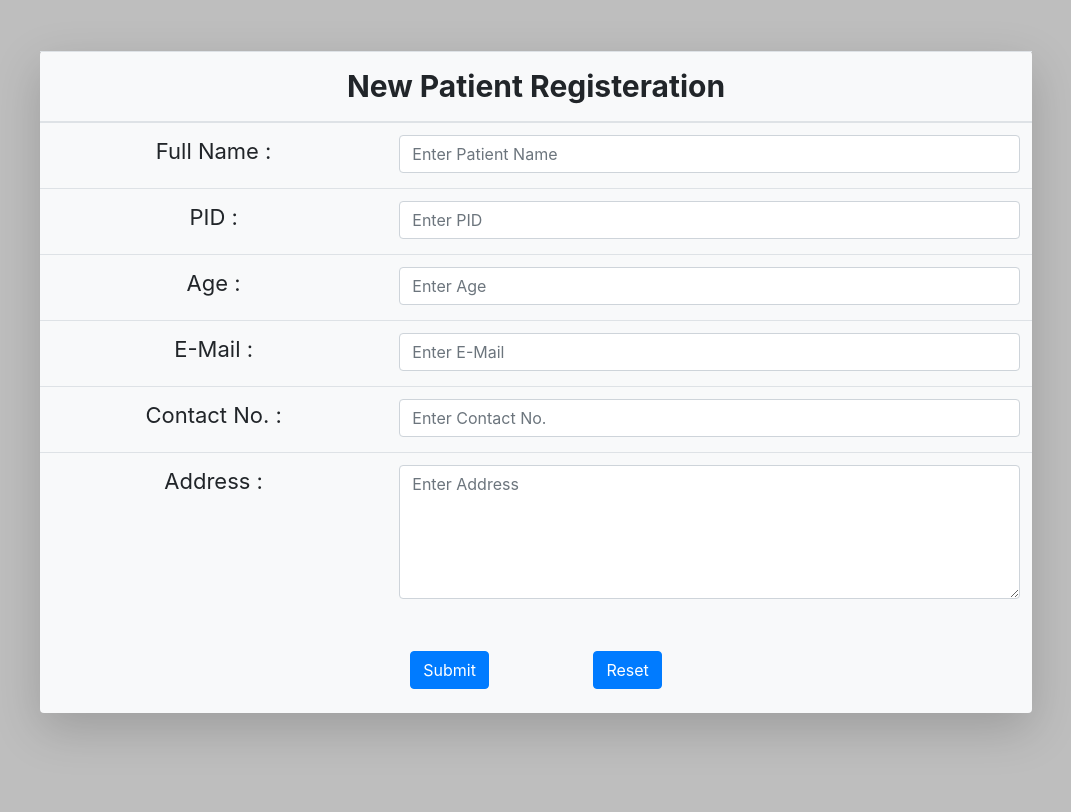
After one commit to hanspres1999/WebDevProject, a PHP site: page /html/med_asst.html in a window 1280 px wide. The commit adds this page. Shown: the whole page, without its empty margins (104-1175 px from the left). Run offline with PHP 8.4, Linux system fonts and the light colour scheme.

Commit message:
Medical Asst. View Added

```diff
--- a/Website/css/doc_main.css
+++ b/Website/css/doc_main.css
@@ -102,7 +102,7 @@ body {
     pointer-events: none;
     width: 24px;
     height: 24px;
-    color: #fff;
+    color: rgb(255, 255, 255);
 }
 
 .menu,
@@ -121,7 +121,7 @@ body {
 }
 
 .menu a:hover {
-    color: #fff;
+    color: rgb(255, 255, 255);
 }
 
 .menu {
--- a/Website/html/doc_main.html
+++ b/Website/html/doc_main.html
@@ -8,6 +8,9 @@
   <link rel="stylesheet" href="../css/doc_main.css">
   <link rel="stylesheet" href="../css/reminder.css">
   <link rel="stylesheet" href="../css/bootstrap.min.css">
+
+  <style>
+  </style>
 
   <head>
 
--- a/Website/html/doc_main/patient_database.html
+++ b/Website/html/doc_main/patient_database.html
@@ -23,7 +23,6 @@
                 </tr>
             </tbody>
         </table>
-        <br>
         <center><button type="submit" class="btn btn-primary btn-md button-block" style="margin-right: 100px;">Submit</button>
             <button type="reset" class="btn btn-primary btn-md button-block">Reset</button></center>
     </form>
--- /dev/null
+++ b/Website/html/med_asst.html
@@ -0,0 +1,75 @@
+<!doctype html>
+<html>
+
+<head>
+    <title>Medical Asst. View</title>
+    <meta charset="utf-8">
+    <link rel="stylesheet" href="../css/bootstrap.min.css">
+
+    <style>
+        #main {
+            padding: 4% 1.5em;
+            max-width: 65em;
+            margin: 0 auto;
+        }
+    </style>
+
+    <head>
+
+    <body style="background-color:rgb(190, 190, 190)">
+
+        <div></div>
+
+        <div class="container" id="main">
+            <div class="shadow-lg p-0 mb-5 bg-light rounded">
+                <form action="">
+                    <table class="table table-hover">
+                        <thead>
+                            <tr>
+                                <th style="font-size:30px;" colspan="2">
+                                    <center>New Patient Registeration</center>
+                                </th>
+                            </tr>
+                        </thead>
+                        <tbody>
+                            <tr>
+                                <td align="center"><label for="name" style="font-size:22px;">Full Name :</label></td>
+                                <td><input type="text" class="form-control" id="name" placeholder="Enter Patient Name"
+                                        name="name"></td>
+                            </tr>
+                            <tr>
+                                <td align="center"><label for="pid" style="font-size:22px;">PID :</label></td>
+                                <td><input type="number" class="form-control" id="pid" placeholder="Enter PID" name="pid"></td>
+                            </tr>
+                            <tr>
+                                <td align="center"><label for="age" style="font-size:22px;">Age :</label></td>
+                                <td><input type="number" class="form-control" id="age" placeholder="Enter Age" name="age"></td>
+                            </tr>
+                            <tr>
+                                <td align="center"><label for="mail" style="font-size:22px;">E-Mail :</label></td>
+                                <td><input type="text" class="form-control" id="mail" placeholder="Enter E-Mail" name="mail"></td>
+                            </tr>
+                            <tr>
+                                <td align="center"><label for="contact" style="font-size:22px;">Contact No. :</label></td>
+                                <td><input type="number" class="form-control" id="contact" placeholder="Enter Contact No."
+                                        name="age"></td>
+                            </tr>
+                            <tr>
+                                <td align="center"><label for="address" style="font-size:22px;">Address :</label></td>
+                                <td><textarea class="form-control" rows="5" id="address" name="text" placeholder="Enter Address"></textarea></td>
+                            </tr>
+                        </tbody>
+                    </table>
+                    <br>
+                    <center><button type="submit" class="btn btn-primary btn-md button-block" style="margin-right: 100px;">Submit</button>
+                        <button type="reset" class="btn btn-primary btn-md button-block">Reset</button></center>
+                </form>
+                <br>
+            </div>
+        </div>
+
+        <script src="../js/bootstrap.min.js"></script>
+        <script src="../js/jquery.min.js"></script>
+    </body>
+
+</html>
```
Also changed, not shown: Website/html/doc_main/medicines.html (+9 -5 lines), Website/index.html (+3 -4 lines).
